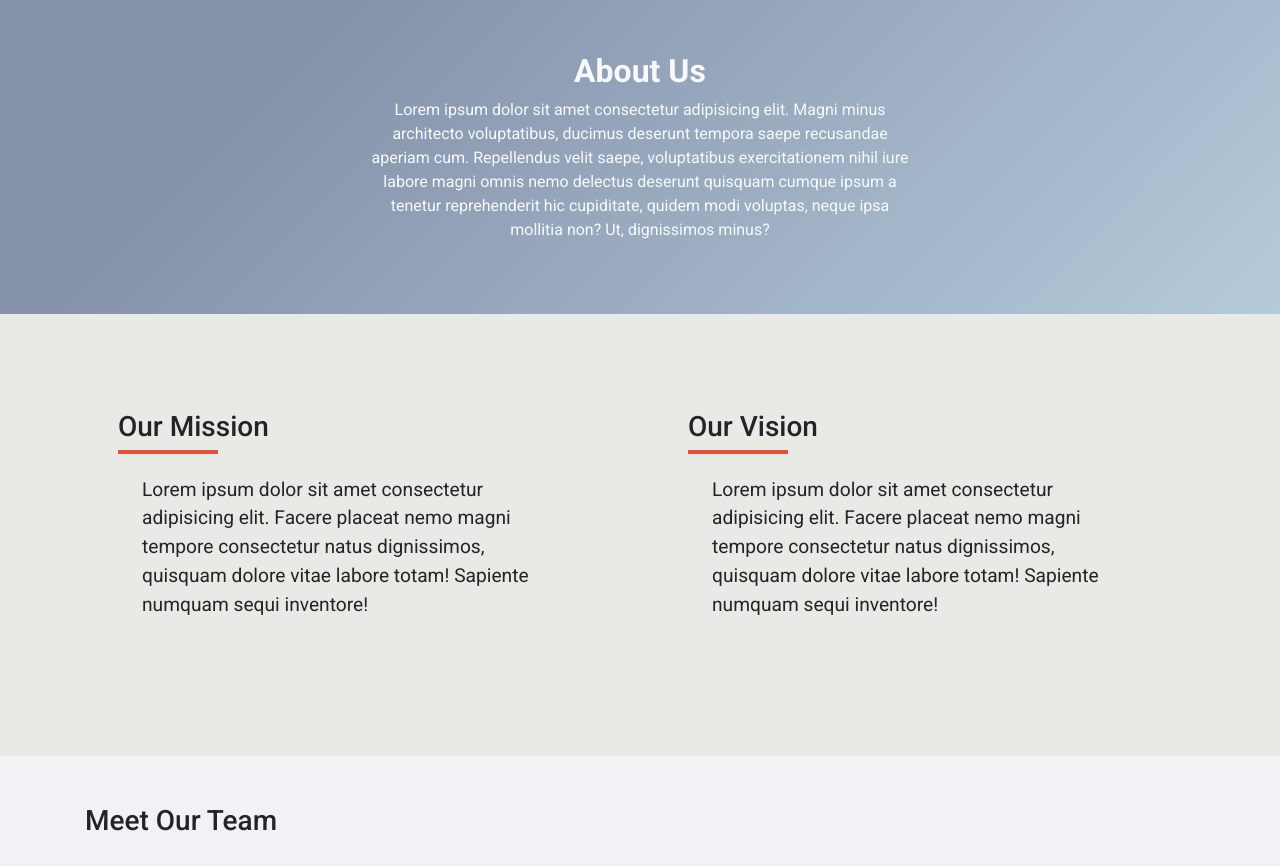
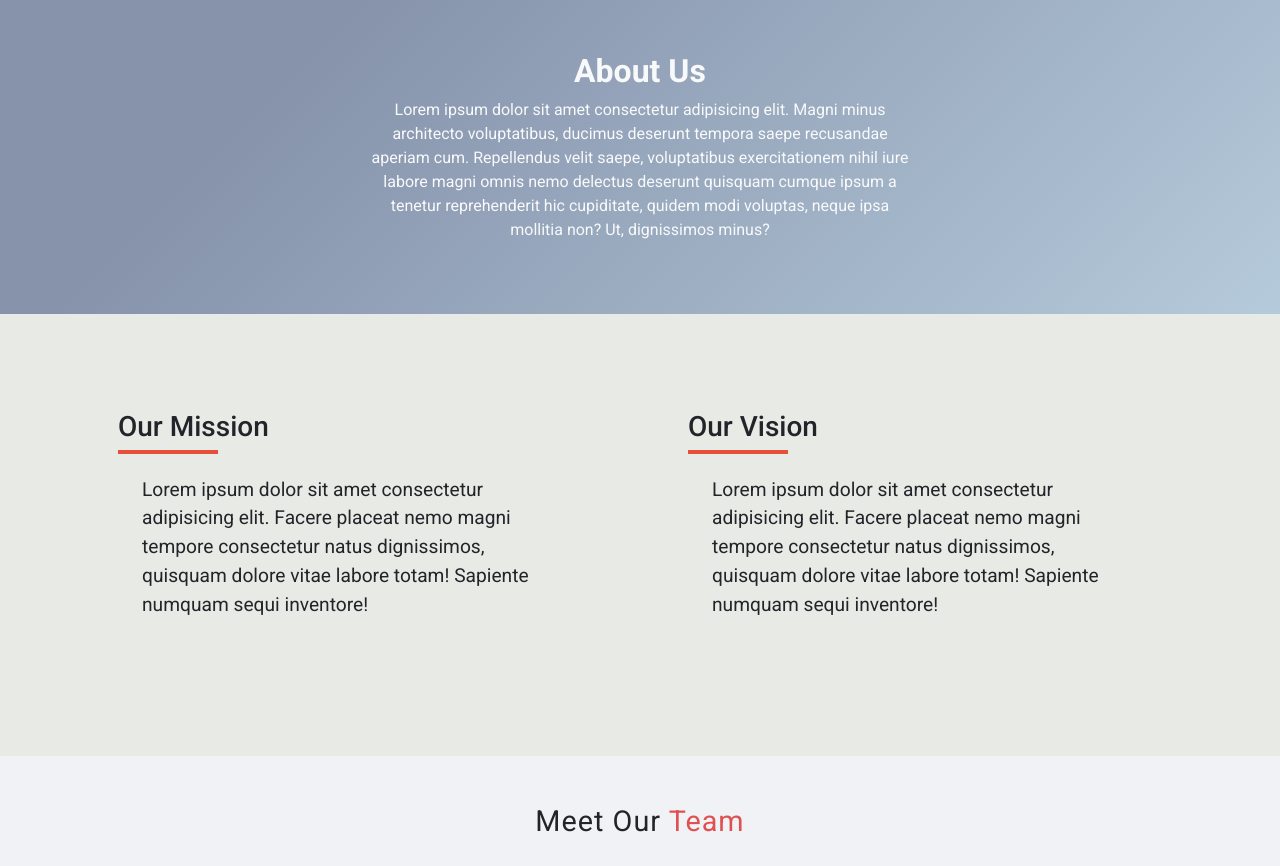
Before and after one commit to mAlex28/Fitness-Centre, a plain HTML site: page about.html in a window 1280 px wide. Shown: the part 72-938 px from the top of the page. Drawn offline with nearby package versions, Linux system fonts and the light colour scheme.

Commit message:
final modifications to about page

```diff
--- a/about.html
+++ b/about.html
@@ -111,10 +111,10 @@
 
       <section class="team-section pt-5 pb-5">
         <div class="container">
-          <div class="team-heading pb-4">
-            <h3>Meet Our <span>Team</span></h3>
+          <div class="team-heading text-center pb-4">
+            <h3>Meet Our <span style="color: rgb(224, 80, 80)">Team</span></h3>
           </div>
-          <div class="row bootstrap snippets bootdey">
+          <div class="row">
             <div class="col-md-4">
               <div class="team-member">
                 <figure class="effect-zoe">
@@ -192,7 +192,7 @@
     </main>
 
     <!-- Footer -->
-    <!-- <footer class="pt-4">
+    <footer class="pt-4">
       <div class="container">
         <ul class="list-unstyled list-inline text-center">
           <li class="list-inline-item">
@@ -221,7 +221,7 @@
         © 2020 Copyright:
         <a href="#">Alex</a>
       </div>
-    </footer> -->
+    </footer>
 
     <script
       src="https://code.jquery.com/jquery-3.4.1.slim.min.js"
--- a/css/style.css
+++ b/css/style.css
@@ -307,6 +307,12 @@ footer .fab:hover {
   background: #f1f2f6;
 }
 
+.team-heading h3 {
+  letter-spacing: 1px;
+  font-size: 1.8em;
+  font-weight: 400;
+}
+
 .team-member {
   background: #fff;
   text-align: center;
@@ -385,6 +391,8 @@ figure.effect-zoe img {
   opacity: 1;
 }
 
+/* services page */
+
 /* contact page */
 .contact-page-body {
   background: #e8eae6;
```
Also changed, not shown: services.html (+4 -0 lines).
